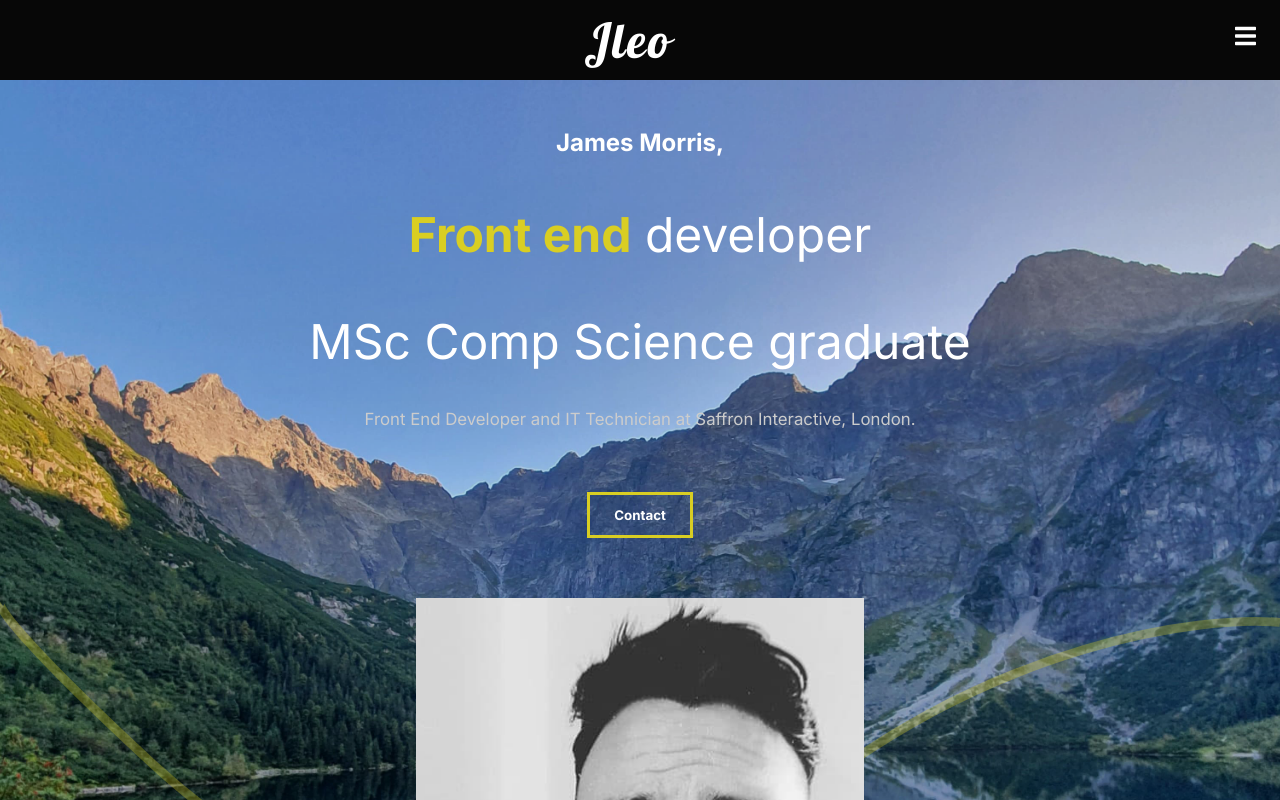
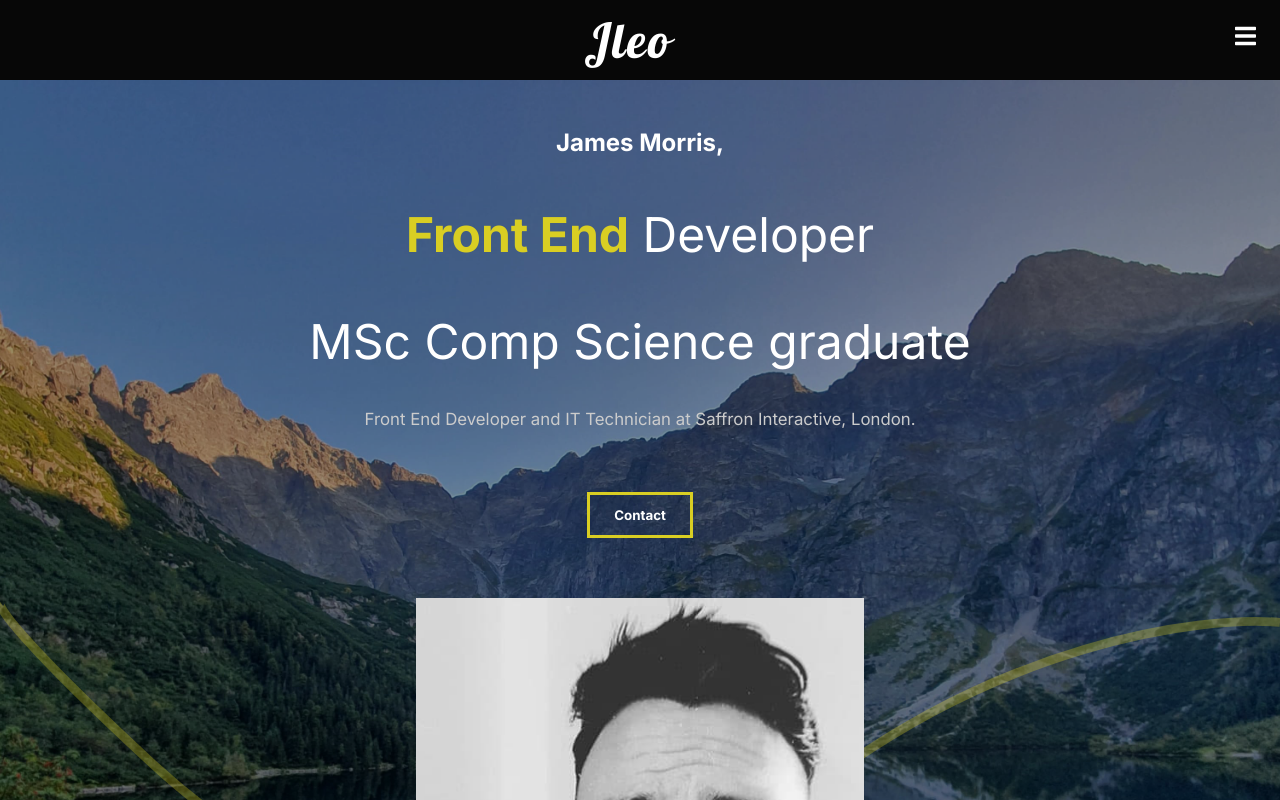
Before and after one commit to jleomorris/portfolio-v3, a React (Create React App) app: page / in a window 1280 px wide. Shown: the top 800 px of the page. Built offline with nearby package versions, Linux system fonts and the light colour scheme.

Commit message:
Update About section

```diff
--- a/src/components/AboutSection.js
+++ b/src/components/AboutSection.js
@@ -21,7 +21,7 @@
           </Hide>
           <Hide>
             <motion.h2 variants={titleAnimation}>
-              <span>Front end</span> developer
+              <span>Front End</span> Developer
             </motion.h2>
           </Hide>
           <Hide>
@@ -63,7 +63,7 @@
     left: 0;
     height: 100%;
     width: 100%;
-    background-color: rgba(0, 0, 0, 0.1);
+    background-color: rgba(0, 0, 0, 0.4);
     z-index: -1;
   }
 `;
--- a/src/pages/AboutUs.js
+++ b/src/pages/AboutUs.js
@@ -1,26 +1,28 @@
-import React from "react";
+import React from 'react';
 //Page components
-import AboutSection from "../components/AboutSection";
-import ServicesSection from "../components/ServicesSection";
-import FaqSection from "../components/FaqSection";
+import AboutSection from '../components/AboutSection';
+import ServicesSection from '../components/ServicesSection';
+import FaqSection from '../components/FaqSection';
+import TimelineSection from '../components/TimelineSection';
 // Animation
-import { motion } from "framer-motion";
-import { pageAnimation } from "../animation";
-import ScrollToTop from "../components/ScrollToTop";
+import { motion } from 'framer-motion';
+import { pageAnimation } from '../animation';
+import ScrollToTop from '../components/ScrollToTop';
 // Components
-import Footer from "../components/Footer";
+import Footer from '../components/Footer';
 
 const AboutUs = ({ isNavOpen }) => {
   return (
     <motion.div
       variants={pageAnimation}
-      initial="hidden"
-      animate="show"
-      exit="exit"
-      className={isNavOpen ? "blur" : ""}
+      initial='hidden'
+      animate='show'
+      exit='exit'
+      className={isNavOpen ? 'blur' : ''}
     >
       <AboutSection />
       <ServicesSection />
+      <TimelineSection />
       <FaqSection />
       <Footer />
       <ScrollToTop />
```
